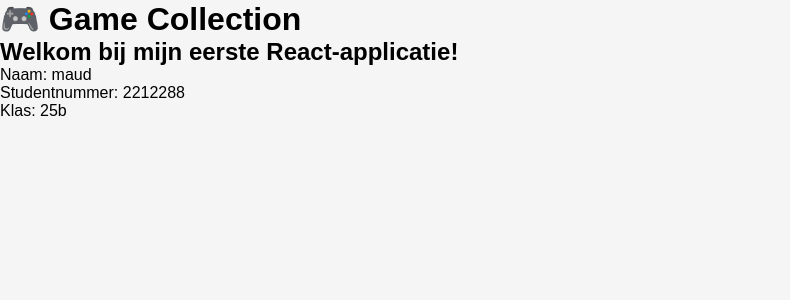
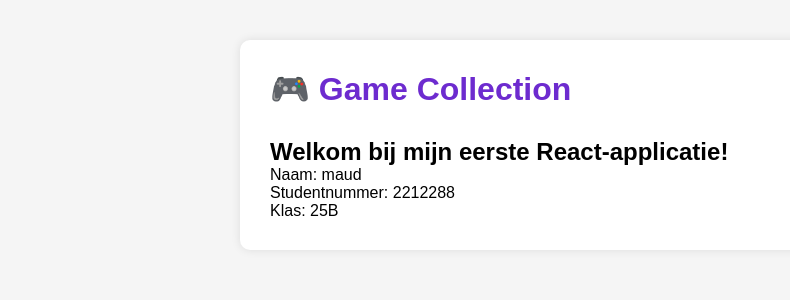
Before and after one commit to maudnieuwdorp/vite, a React (Vite) app in the folder game-collection/: page / in a window 1280 px wide. Shown: the top 300 px of the page, without its empty margins (0-790 px from the left). Built offline with nearby package versions, Linux system fonts and the light colour scheme.

Commit message:
Les 2 - Eigen CSS toegepast

```diff
--- a/game-collection/src/App.css
+++ b/game-collection/src/App.css
@@ -8,7 +8,7 @@
 }
 
 .title {
-    color: #6e3dd2;
+    color: #6d2bcf;
 }
 
 .games {
--- a/game-collection/src/App.jsx
+++ b/game-collection/src/App.jsx
@@ -1,39 +1,18 @@
 import "./App.css";
 
 function App() {
- return (
- <>
- <h1>🎮 Game Collection</h1>
+  return (
+    <div className="container">
+      <h1 className="title">🎮 Game Collection</h1>
 
- <h2>Welkom bij mijn eerste React-applicatie!</h2>
-
- <p>Naam: maud</p>
-
- <p>Studentnummer: 2212288</p>
-
- <p>Klas: 25b</p>
- </>
- );
+      <div className="games">
+        <h2>Welkom bij mijn eerste React-applicatie!</h2>
+        <p>Naam: maud</p>
+        <p>Studentnummer: 2212288</p>
+        <p>Klas: 25B</p>
+      </div>
+    </div>
+  );
 }
 
 export default App;
-
-<div className="container">
-
-    <h1 className="title">
-        🎮 Game Collection
-    </h1>
-
-    <div className="games">
-
-        <h2>Welkom bij mijn eerste React-applicatie!</h2>
-
-        <p>Naam: Jouw naam</p>
-
-        <p>Studentnummer: Jouw studentnummer</p>
-
-        <p>Klas: Jouw klas</p>
-
-    </div>
-
-</div>
```
